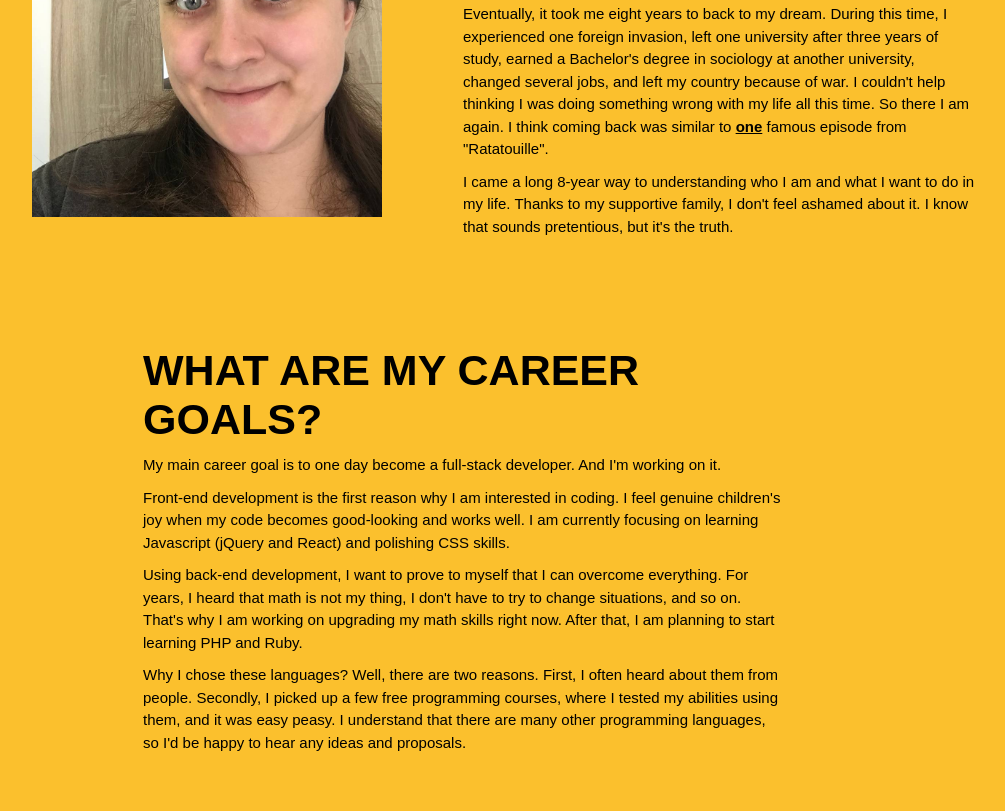
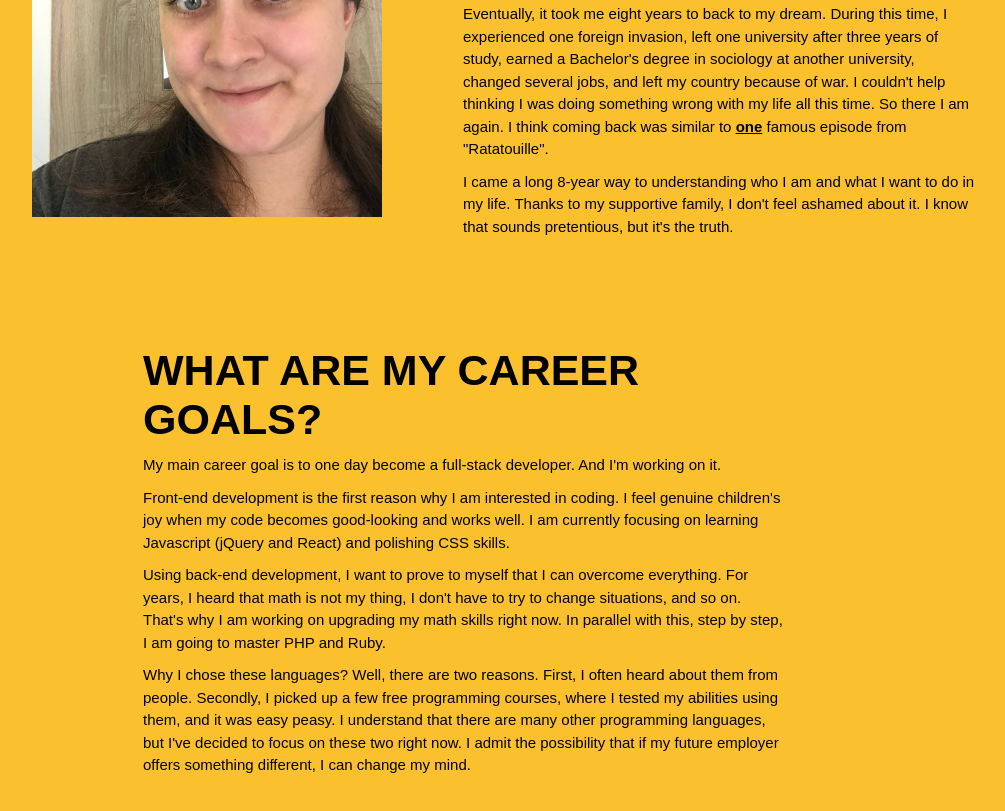
Before and after one commit to viktoriia-yash/portfolio-resume, a plain HTML site: page about.html in a window 1280 px wide. Shown: the part 414-1225 px from the top of the page, without its empty margins (177-1182 px from the left). Drawn offline with Linux system fonts and the light colour scheme.

Commit message:
Added some text on the About me page

```diff
--- a/about.html
+++ b/about.html
@@ -103,16 +103,17 @@
               Using back-end development, I want to prove to myself that I can
               overcome everything. For years, I heard that math is not my thing,
               I don't have to try to change situations, and so on. That's why I
-              am working on upgrading my math skills right now. After that, I am
-              planning to start learning PHP and Ruby.
+              am working on upgrading my math skills right now. In parallel with
+              this, step by step, I am going to master PHP and Ruby.
             </p>
             <p>
               Why I chose these languages? Well, there are two reasons. First, I
               often heard about them from people. Secondly, I picked up a few
               free programming courses, where I tested my abilities using them,
               and it was easy peasy. I understand that there are many other
-              programming languages, so I'd be happy to hear any ideas and
-              proposals.
+              programming languages, but I've decided to focus on these two
+              right now. I admit the possibility that if my future employer
+              offers something different, I can change my mind.
             </p>
           </div>
         </div>
```
